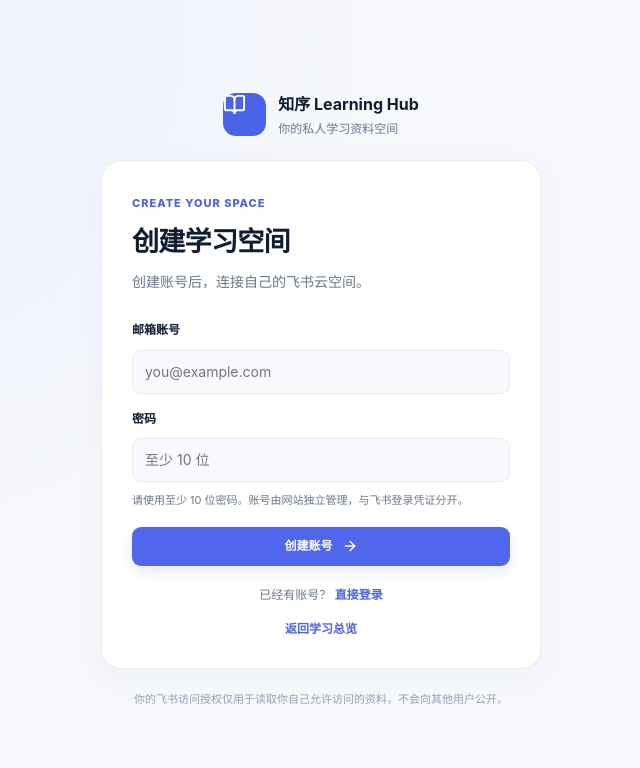
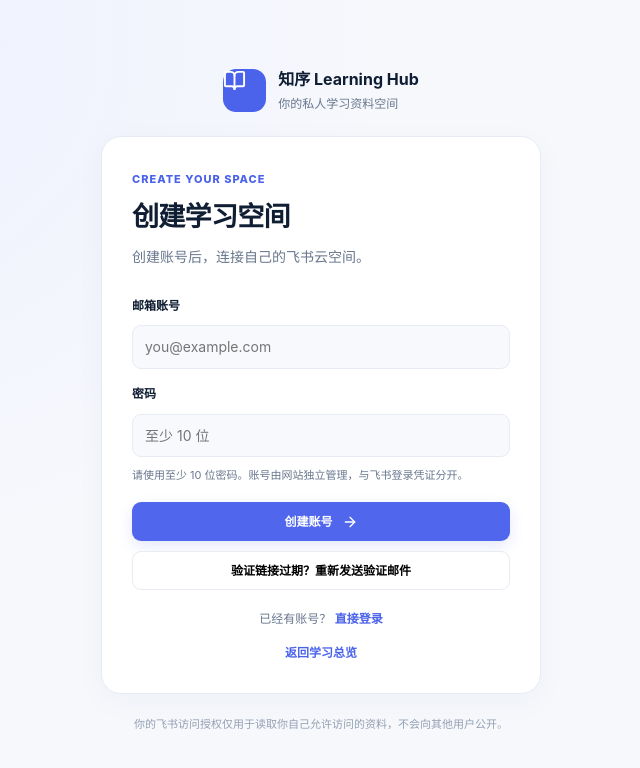
Before and after one commit to colddreamxiaowd/ContinueLeanringWithAI, a Next.js app in the folder web/: page /signup in a window 1280 px wide. Shown: the top 768 px of the page, without its empty margins (319-959 px from the left). Built offline with nearby package versions, Linux system fonts and the light colour scheme.

Commit message:
fix(auth): allow resending expired signup confirmation emails

```diff
--- a/web/src/components/auth-form.tsx
+++ b/web/src/components/auth-form.tsx
@@ -11,6 +11,7 @@
   const [busy, setBusy] = useState(false);
   const [message, setMessage] = useState("");
   const [isError, setIsError] = useState(false);
+  const [resending, setResending] = useState(false);
 
   async function submit(event: FormEvent<HTMLFormElement>) {
     event.preventDefault();
@@ -43,6 +44,32 @@
     }
   }
 
+  async function resendConfirmation() {
+    if (!email.trim() || busy || resending) {
+      setIsError(true);
+      setMessage("请先填写注册使用的邮箱。");
+      return;
+    }
+    setResending(true);
+    setIsError(false);
+    setMessage("");
+    try {
+      const response = await fetch("/api/auth/resend-confirmation", {
+        method: "POST",
+        headers: { "Content-Type": "application/json" },
+        body: JSON.stringify({ email: email.trim() }),
+      });
+      const result = (await response.json().catch(() => ({}))) as { error?: string };
+      if (!response.ok) throw new Error(result.error || "邮件发送失败，请稍后重试。");
+      setMessage("请求已提交。如果这个邮箱尚未完成注册验证，请查看最新收到的邮件，并且只打开最新的验证链接。");
+    } catch (error) {
+      setIsError(true);
+      setMessage(error instanceof Error ? error.message : "无法重新发送验证邮件。");
+    } finally {
+      setResending(false);
+    }
+  }
+
   return (
     <main className="auth-page">
       <div className="auth-brand"><span className="auth-brand-mark"><BookOpen size={23}/></span><div><strong>知序 Learning Hub</strong><span>你的私人学习资料空间</span></div></div>
@@ -62,6 +89,14 @@
             {busy ? "正在处理…" : isSignup ? "创建账号" : "登录"}
             {!busy && <ArrowRight size={16}/>}
           </button>
+          <button
+            className="button button-ghost"
+            type="button"
+            disabled={busy || resending}
+            onClick={() => void resendConfirmation()}
+          >
+            {resending ? "正在重新发送…" : "验证链接过期？重新发送验证邮件"}
+          </button>
         </form>
         <div className="auth-switch">{isSignup ? "已经有账号？" : "还没有账号？"} <Link href={isSignup ? "/login" : "/signup"}>{isSignup ? "直接登录" : "创建账号"}</Link></div>
         <Link className="auth-home-link" href="/">返回学习总览</Link>
```
Also changed, not shown: web/src/app/api/auth/resend-confirmation/route.ts (added, +45 -0 lines).
